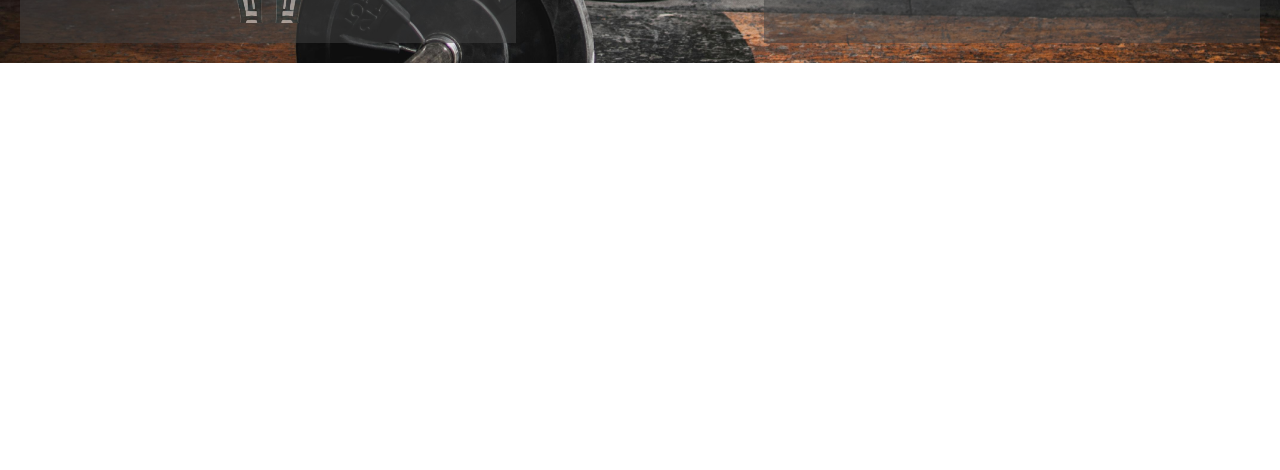
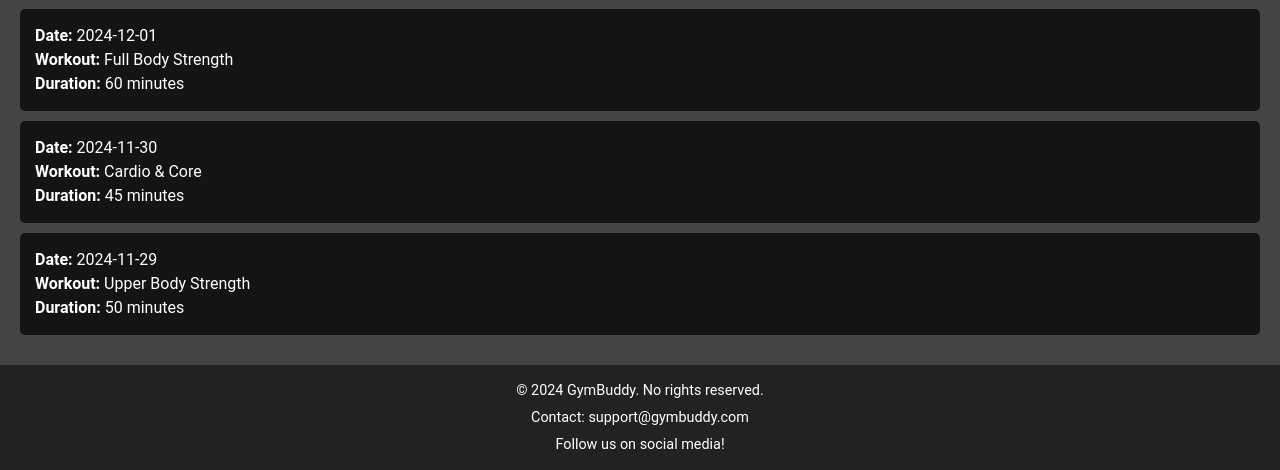
Before and after one commit to konraddrozdyk/DynamicFrontEnd, a website: page index.html in a window 1280 px wide. Shown: the part 737-1207 px from the top of the page. Before the commit the page ends 800 px from the top, so only its background shows below. Drawn offline with Linux system fonts and the light colour scheme.

Commit message:
Added additional section and footer to the layout

```diff
--- a/css/style.css
+++ b/css/style.css
@@ -12,6 +12,7 @@ body {
     line-height: 1.5;
     color: #000;
     height: 100vh;
+    overflow: auto;
 }
 
 .header {
@@ -50,9 +51,10 @@ body {
     display: flex;
     flex-direction: column;
     justify-content: flex-end;
-    overflow-y: auto;
     flex-grow: 1;
     padding: 20px;
+    height: 100%;
+    height: calc(100vh - 60px); /* 100% viewport height minus the header height */
 }
 
 .main__welcome-header{
@@ -84,6 +86,43 @@ body {
 
 .main__right-column{
     display: none;
+}
+
+.reported-workouts {
+    background-color: #444;
+    color: #fff;
+    padding: 20px;
+    text-align: center;
+}
+
+.reported-workouts__header {
+    font-size: 2rem;
+    margin-bottom: 20px;
+}
+
+.reported-workouts__list {
+    list-style: none;
+    padding: 0;
+}
+
+.workout-item {
+    background-color: rgba(0, 0, 0, 0.7);
+    padding: 15px;
+    margin-bottom: 10px;
+    border-radius: 5px;
+    text-align: left;
+}
+
+.footer {
+    background-color: #222;
+    color: #fff;
+    padding: 10px 0;
+    text-align: center;
+}
+
+.footer__text {
+    margin: 5px 0;
+    font-size: 0.9rem;
 }
 
 @media (min-width: 580px) {
--- a/index.html
+++ b/index.html
@@ -53,6 +53,30 @@
         <button class="main__button">Overview</button>
       </section>
     </main>
-    <footer class="footer"></footer>
+    <section class="reported-workouts">
+      <h2 class="reported-workouts__header">Your Reported Workouts</h2>
+      <ul class="reported-workouts__list">
+        <li class="workout-item">
+          <p><strong>Date:</strong> 2024-12-01</p>
+          <p><strong>Workout:</strong> Full Body Strength</p>
+          <p><strong>Duration:</strong> 60 minutes</p>
+        </li>
+        <li class="workout-item">
+          <p><strong>Date:</strong> 2024-11-30</p>
+          <p><strong>Workout:</strong> Cardio & Core</p>
+          <p><strong>Duration:</strong> 45 minutes</p>
+        </li>
+        <li class="workout-item">
+          <p><strong>Date:</strong> 2024-11-29</p>
+          <p><strong>Workout:</strong> Upper Body Strength</p>
+          <p><strong>Duration:</strong> 50 minutes</p>
+        </li>
+      </ul>
+    </section>
+    <footer class="footer">
+      <p class="footer__text">© 2024 GymBuddy. No rights reserved.</p>
+      <p class="footer__text">Contact: support@gymbuddy.com</p>
+      <p class="footer__text">Follow us on social media!</p>
+    </footer>
   </body>
 </html>
```
